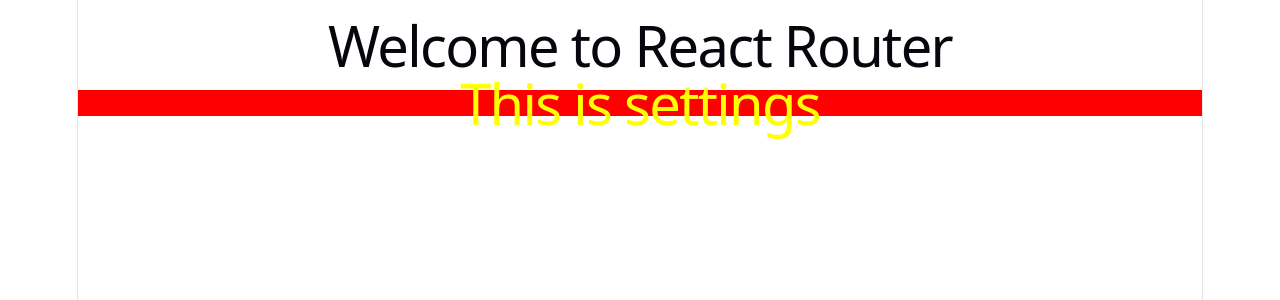
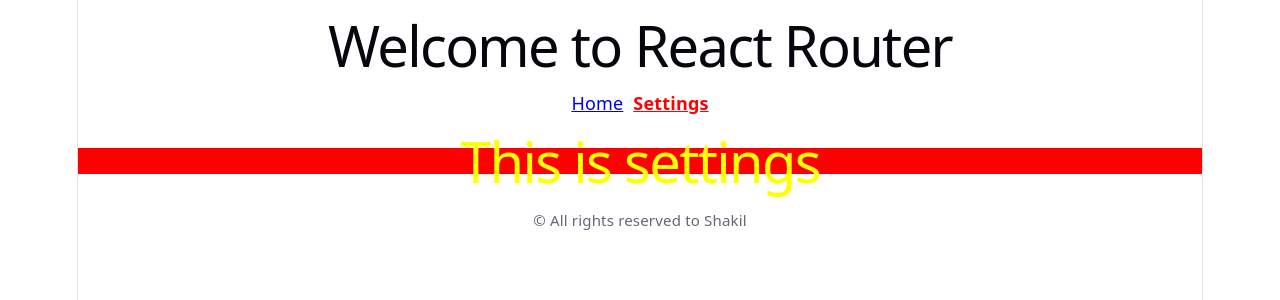
Before and after one commit to shakilkhan95/intro-to-react-router, a React (Vite) app: page /settings in a window 1280 px wide. Shown: the top 300 px of the page. Built offline with nearby package versions, Linux system fonts and the light colour scheme.

Commit message:
Practice <NavLink>

```diff
--- /dev/null
+++ b/src/Footer.jsx
@@ -0,0 +1,11 @@
+import React from 'react'
+
+const Footer = () => {
+  return (
+    <div>
+        <p><small>&copy; All rights reserved to Shakil</small></p>
+    </div>
+  )
+}
+
+export default Footer
--- /dev/null
+++ b/src/Header.css
@@ -0,0 +1,5 @@
+nav a.active{
+    color: red;
+    font-weight: bold;
+    text-decoration: underline;
+}
--- /dev/null
+++ b/src/Header.jsx
@@ -0,0 +1,16 @@
+import React from 'react';
+import { NavLink } from 'react-router';
+import './Header.css';
+
+const Header = () => {
+  return (
+    <header>
+        <nav style={{display: 'flex', gap: '10px', justifyContent: 'center'}}>
+            <NavLink to="/">Home</NavLink>
+            <NavLink to="/settings">Settings</NavLink>
+        </nav>
+    </header>
+  )
+}
+
+export default Header
--- a/src/Root.jsx
+++ b/src/Root.jsx
@@ -1,11 +1,15 @@
 import React from 'react'
 import { Outlet } from 'react-router'
+import Footer from './Footer';
+import Header from './Header';
 
 const Root = () => {
   return (
     <div>
       <h1>Welcome to React Router</h1>
-      <Outlet />
+      <Header></Header>
+      <Outlet></Outlet>
+      <Footer></Footer>
     </div>
   );
 }
```
